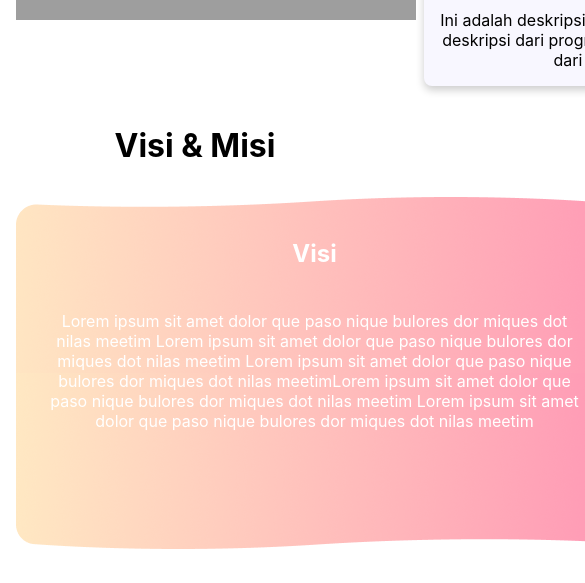
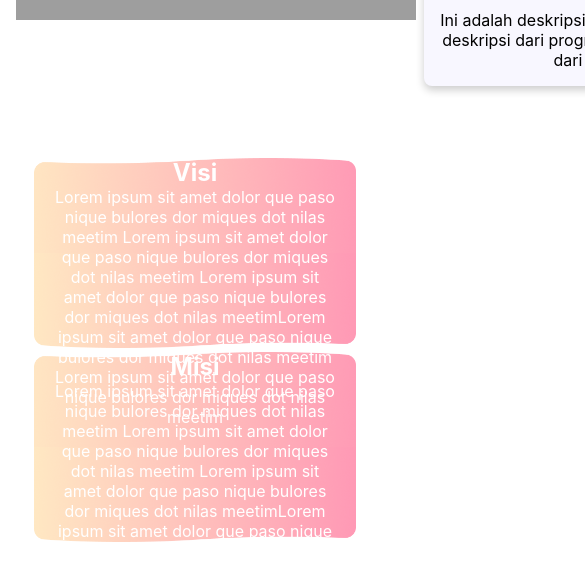
Before and after one commit to samosa76/Beasiswa-Qu, a React (Create React App) app: page / in a window 390 px wide. Shown: the part 1563-2146 px from the top of the page, 585 px wide, since content can reach past the window. Built offline with nearby package versions, Linux system fonts and the light colour scheme; grey boxes are pictures that could not be loaded.

Commit message:
Responsive Visi & Misi

```diff
--- a/src/Component/Info/Info.js
+++ b/src/Component/Info/Info.js
@@ -3,9 +3,7 @@ import style from './Info.module.css'
 const Info = () => {
     return (
         <div className={style.container_info}>
-            <div className={style.info_title}>
-                <h1>Visi & Misi</h1>
-            </div>
+
             <div className={style.vimi_container}>
                 <div className={style.wave_div}>
 
--- a/src/Component/Info/Info.module.css
+++ b/src/Component/Info/Info.module.css
@@ -33,3 +33,21 @@
     height: 200px;
     width: 90%;
 }
+
+@media (max-width: 1200px) {
+    .wave_div > img {
+        width: 90%;
+        height: 90%;
+    }
+
+    .vimi_content {
+        height: 200px;
+        width: 80%;
+    }
+}
+
+@media (max-width: 992px) {
+    .vimi_container {
+        flex-direction: column;
+    }
+}
```
